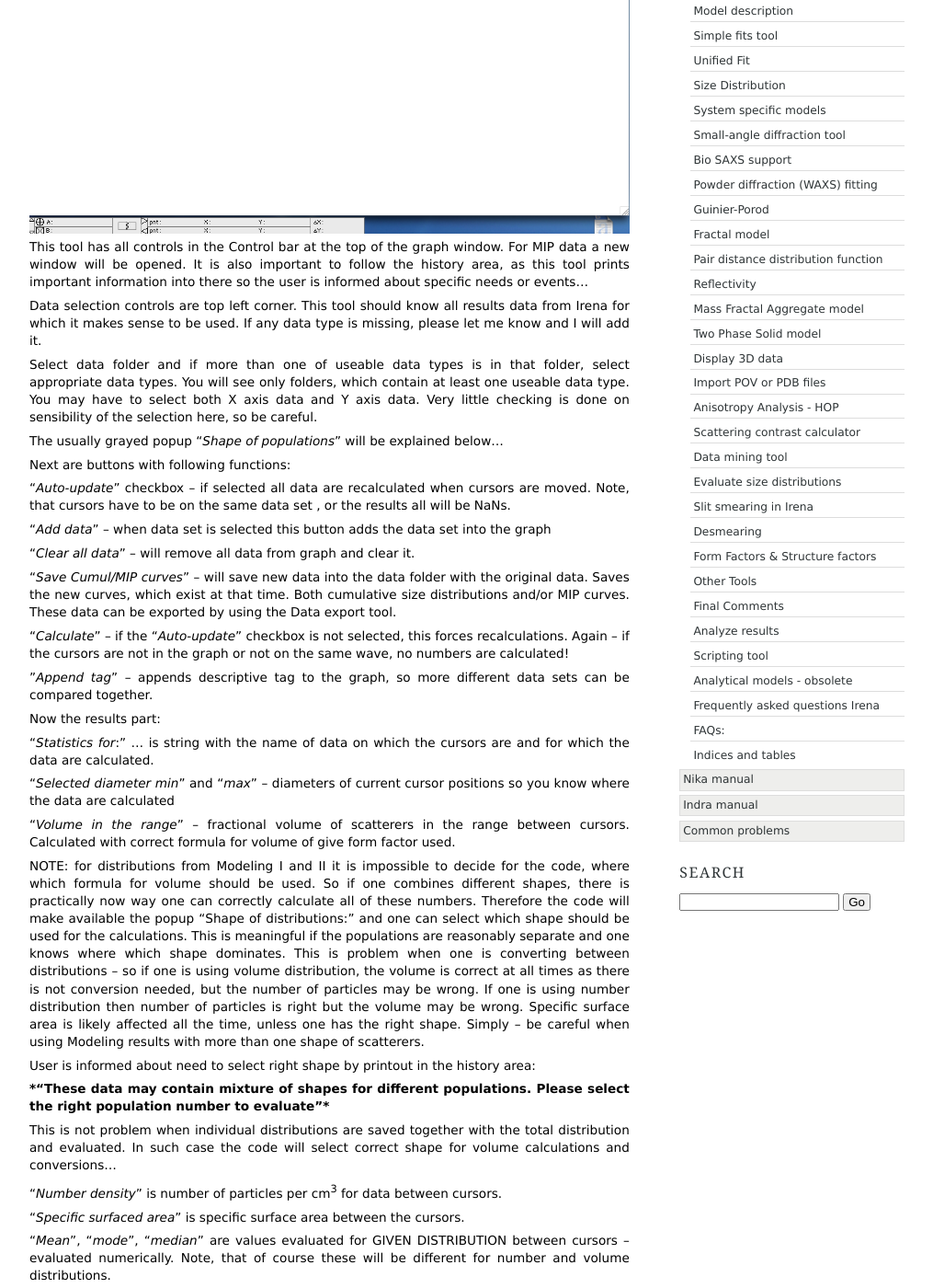
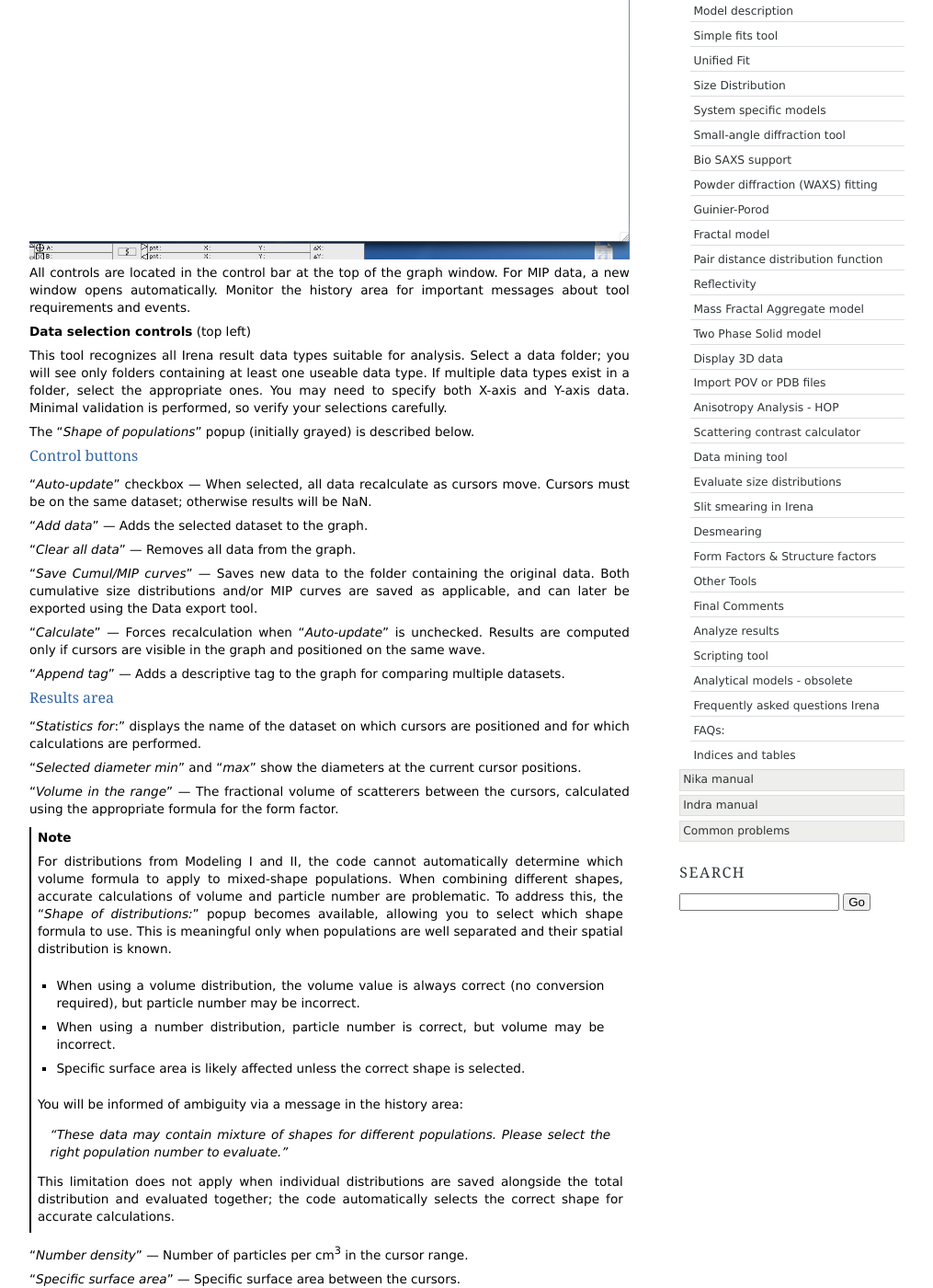
Before and after one commit to jilavsky/SAXS_IgorCodeDocs, a Sphinx documentation site: the page built from docs/source/Irena/EvaluateSizeDistributions.rst, in a window 1280 px wide and 1400 px high, scrolled down 485 px. Shown: the whole window at 92% size, without its empty margins (132-1147 px from the left). Built offline with Sphinx 7.4.7, drawn with Linux system fonts in a browser that asks for light colours; some of the changed text lies outside the part shown.

Commit message:
Docs cleanup Phase 0: EvaluateSizeDistributions.rst
Apply approved style cleanup to prototype file: kebab-case label,
note:: directive, code literals, consistent voice, heading hierarchy.

Co-Authored-By: Claude Sonnet 4.6 (1M context) <noreply@anthropic.com>

```diff
--- a/docs/source/Irena/EvaluateSizeDistributions.rst
+++ b/docs/source/Irena/EvaluateSizeDistributions.rst
@@ -1,4 +1,4 @@
-.. _evaluate-size-distributions:
+.. _irena-evaluate-size-distributions:
 
 .. index::
    Irena; Evaluate size distributions
@@ -6,217 +6,191 @@
 Evaluate size distributions
 ===========================
 
-This is tool to obtain various details about size distributions – such
-as results from Size distribution, Modeling I and Modeling II tools.
-User can obtain mean/mode/median size in range selected by cursors,
-volume, surface and number of particles (per cm\ :sup:`3`) and generate
-cumulative distributions and even mercury intrusion (MIP) curve
-(intruded volume with respect to pressure in Psi).
+This tool obtains various details about size distributions, such as results
+from the Size Distribution, Modeling I, and Modeling II tools. You can
+calculate mean, mode, and median size within a cursor-selected range, as
+well as volume, surface area, and particle number density (per cm\ :sup:`3`).
+The tool can also generate cumulative distributions and mercury intrusion
+porosimetry (MIP) curves showing intruded volume as a function of pressure
+(in psi).
 
-Number of size distributions can be included at one time in the graph,
-but the graph will become crowded very soon…
+Multiple size distributions can be displayed simultaneously, though the graph
+becomes crowded quickly.
 
-**Description**
+Description
+-----------
 
-Select “Evaluate size distributions” from the SAS menu.
+Select "Evaluate size distributions" from the SAS menu.
 
 .. Figure:: media/EvaluateSizeDistributions1.png
    :align: center
    :width: 100%
 
+All controls are located in the control bar at the top of the graph window.
+For MIP data, a new window opens automatically. Monitor the history area for
+important messages about tool requirements and events.
 
-This tool has all controls in the Control bar at the top of the graph
-window. For MIP data a new window will be opened. It is also important
-to follow the history area, as this tool prints important information
-into there so the user is informed about specific needs or events…
+**Data selection controls** (top left)
 
-Data selection controls are top left corner. This tool should know all
-results data from Irena for which it makes sense to be used. If any data
-type is missing, please let me know and I will add it.
+This tool recognizes all Irena result data types suitable for analysis. Select
+a data folder; you will see only folders containing at least one useable data
+type. If multiple data types exist in a folder, select the appropriate ones.
+You may need to specify both X-axis and Y-axis data. Minimal validation is
+performed, so verify your selections carefully.
 
-Select data folder and if more than one of useable data types is in that
-folder, select appropriate data types. You will see only folders, which
-contain at least one useable data type. You may have to select both X
-axis data and Y axis data. Very little checking is done on sensibility
-of the selection here, so be careful.
+The "*Shape of populations*" popup (initially grayed) is described below.
 
-The usually grayed popup “\ *Shape of populations*\ ” will be explained
-below…
+Control buttons
+~~~~~~~~~~~~~~~
 
-Next are buttons with following functions:
+"*Auto-update*" checkbox — When selected, all data recalculate as cursors move.
+Cursors must be on the same dataset; otherwise results will be NaN.
 
-“\ *Auto-update*\ ” checkbox – if selected all data are recalculated
-when cursors are moved. Note, that cursors have to be on the same data
-set , or the results all will be NaNs.
+"*Add data*" — Adds the selected dataset to the graph.
 
-“\ *Add data*\ ” – when data set is selected this button adds the data
-set into the graph
+"*Clear all data*" — Removes all data from the graph.
 
-“\ *Clear all data*\ ” – will remove all data from graph and clear it.
+"*Save Cumul/MIP curves*" — Saves new data to the folder containing the original
+data. Both cumulative size distributions and/or MIP curves are saved as
+applicable, and can later be exported using the Data export tool.
 
-“\ *Save Cumul/MIP curves*\ ” – will save new data into the data folder
-with the original data. Saves the new curves, which exist at that time.
-Both cumulative size distributions and/or MIP curves. These data can be
-exported by using the Data export tool.
+"*Calculate*" — Forces recalculation when "*Auto-update*" is unchecked. Results
+are computed only if cursors are visible in the graph and positioned on the
+same wave.
 
-“\ *Calculate*\ ” – if the “\ *Auto-update*\ ” checkbox is not selected,
-this forces recalculations. Again – if the cursors are not in the graph
-or not on the same wave, no numbers are calculated!
+"*Append tag*" — Adds a descriptive tag to the graph for comparing multiple
+datasets.
 
-”\ *Append tag*\ ” – appends descriptive tag to the graph, so more
-different data sets can be compared together.
+Results area
+~~~~~~~~~~~~
 
-Now the results part:
+"*Statistics for*:" displays the name of the dataset on which cursors are
+positioned and for which calculations are performed.
 
-“\ *Statistics for*:” … is string with the name of data on which the
-cursors are and for which the data are calculated.
+"*Selected diameter min*" and "*max*" show the diameters at the current cursor
+positions.
 
-“\ *Selected diameter min*\ ” and “\ *max*\ ” – diameters of current
-cursor positions so you know where the data are calculated
+"*Volume in the range*" — The fractional volume of scatterers between the
+cursors, calculated using the appropriate formula for the form factor.
 
-“\ *Volume in the range*\ ” – fractional volume of scatterers in the
-range between cursors. Calculated with correct formula for volume of
-give form factor used.
+.. note::
 
-NOTE: for distributions from Modeling I and II it is impossible to
-decide for the code, where which formula for volume should be used. So
-if one combines different shapes, there is practically now way one can
-correctly calculate all of these numbers. Therefore the code will make
-available the popup “Shape of distributions:” and one can select which
-shape should be used for the calculations. This is meaningful if the
-populations are reasonably separate and one knows where which shape
-dominates. This is problem when one is converting between distributions
-– so if one is using volume distribution, the volume is correct at all
-times as there is not conversion needed, but the number of particles may
-be wrong. If one is using number distribution then number of particles
-is right but the volume may be wrong. Specific surface area is likely
-affected all the time, unless one has the right shape. Simply – be
-careful when using Modeling results with more than one shape of
-scatterers.
+   For distributions from Modeling I and II, the code cannot automatically
+   determine which volume formula to apply to mixed-shape populations. When
+   combining different shapes, accurate calculations of volume and particle
+   number are problematic. To address this, the "*Shape of distributions:*"
+   popup becomes available, allowing you to select which shape formula to use.
+   This is meaningful only when populations are well separated and their
+   spatial distribution is known.
 
-User is informed about need to select right shape by printout in the
-history area:
+   - When using a volume distribution, the volume value is always correct (no
+     conversion required), but particle number may be incorrect.
+   - When using a number distribution, particle number is correct, but volume
+     may be incorrect.
+   - Specific surface area is likely affected unless the correct shape is
+     selected.
 
-***“These data may contain mixture of shapes for different populations.
-Please select the right population number to evaluate”***
+   You will be informed of ambiguity via a message in the history area:
 
-This is not problem when individual distributions are saved together
-with the total distribution and evaluated. In such case the code will
-select correct shape for volume calculations and conversions…
+       *"These data may contain mixture of shapes for different populations.
+       Please select the right population number to evaluate."*
 
-“\ *Number density*\ ” is number of particles per cm\ :sup:`3` for data
-between cursors.
+   This limitation does not apply when individual distributions are saved
+   alongside the total distribution and evaluated together; the code
+   automatically selects the correct shape for accurate calculations.
 
-“\ *Specific surfaced area*\ ” is specific surface area between the
-cursors.
+"*Number density*" — Number of particles per cm\ :sup:`3` in the cursor range.
 
-“\ *Mean*\ ”, “\ *mode*\ ”, “\ *median*\ ” are values evaluated for
-GIVEN DISTRIBUTION between cursors – evaluated numerically. Note, that
-of course these will be different for number and volume distributions.
+"*Specific surface area*" — Specific surface area between the cursors.
 
-“\ *FWHM*\ ” is full width at half-maximum value evaluated numerically.
-This is ONLY meaningful, if the data resemble one single peak. There
-will always be number there, but it may be not useful if the data are
-not one single peak.
+"*Mean*", "*Mode*", "*Median*" — Values calculated numerically for the given
+distribution within the cursor range. Note that these differ between number
+and volume distributions.
 
-Last column of checkboxes:
+"*FWHM*" — Full width at half-maximum, evaluated numerically. This metric is
+meaningful only for single-peak distributions. While a value is always
+provided, it may not be useful for multimodal data.
 
-“\ *Log X*\ ” sets diameter axis (x axis) to log scale.
+Display options
+~~~~~~~~~~~~~~~
 
-“\ *Cumulative curves*\ ” forces calculation of cumulative curves
+"*Log X*" — Sets the diameter axis (x-axis) to logarithmic scale.
 
-“\ *Invert Cumul. Curves*\ ” forces the 0 to be at large sizes. There
-are some cases when this is useful…
+"*Cumulative curves*" — Calculates and displays cumulative curves.
 
-“\ *MIP curves?”* – if selected MIP curves are calculated and new window
-with them opens. Few other controls appear also:
+"*Invert Cumul. Curves*" — Forces the origin (zero) to occur at large sizes.
+Useful in certain analytical scenarios.
 
+"*MIP curves?*" — When selected, calculates MIP curves and opens a new window
+displaying them. Additional controls appear for MIP parameters:
 
 .. Figure:: media/EvaluateSizeDistributions2.png
    :align: center
    :width: 200px
 
+These parameters control MIP calculations and use standard values, which you
+can modify as needed. Sigma is in dynes/cm; cos(θ) is dimensionless, where θ
+is the wetting angle between the material and mercury.
 
-These are two parameters used for MIP calculations. These are generally
-used values, user can change them if he/she wishes. Sigma is in dynes/cm
-and cos (theta) is unit less, theta is wetting angle between the
-material and the mercury…
-
-**Example**
-
+Example
+-------
 
 .. Figure:: media/EvaluateSizeDistributions3.png
    :align: center
    :width: 100%
 
-
-The green data are original data, cursors select the range, which is
-being evaluated, black curve is Cumulative size distribution volume (it
-has its own axis on right) and blue is cumulative specific surfaced area
-(has axis mid left). Tag contains summary of results. Since the MIP
-curves checkbox was selected, MIP graph was created:
-
+In this example, the green curve shows original data with cursors selecting
+the evaluation range. The black curve is the cumulative size distribution by
+volume (right axis), and the blue curve is cumulative specific surface area
+(left axis). The tag displays a results summary. Because the MIP curves
+checkbox was selected, an additional MIP graph was generated:
 
 .. Figure:: media/EvaluateSizeDistributions4.png
    :align: center
    :width: 380px
 
+Saving the data stores both cumulative curves and MIP curves in the original
+data folder for export or future use.
 
-If user chooses to save the new data now, both Cumulative curves as well
-as MIP curves are going to be saved in the original data folder for
-export or future use.
-
-Example of comparison of two data sets and use of tags to display
-results for both:
-
+Example of comparing two datasets and using tags to display results for both:
 
 .. Figure:: media/EvaluateSizeDistributions5.png
    :align: center
    :width: 100%
 
+New data created
+----------------
 
-**New data created**
+When you save cumulative and/or MIP curves, new data are created in the folder
+containing the original size distributions. These are named:
 
-If the user chooses to save the cumulative and/or MIP curves, new data
-are created in the folder with original size distributions from which
-these were created. These are named:
+- ``MIPVolume_XX``
+- ``MIPPressure_XX``
+- ``CumulativeSizeDist_XX``
+- ``CumulativeSfcArea_Dist_XX``
+- ``CumulativeDistDiametersDist_XX``
 
-MIPVolume\_XX
+where XX is an index ensuring uniqueness.
 
-MIPPressure\_XX
+The indexing logic is as follows:
 
-CumulativeSizeDist\_XX
+1. The code first attempts to use the index from the original data. For example,
+   if the original data is ``SizesVolumeDistribution_2``, it checks whether
+   index 2 is available. If so, the data is saved with that index, and the
+   result is printed in the history area.
 
-CumulativeSfcArea\_Dist\_XX
+2. If the index is already in use, a message alerts you, and the index is
+   incremented. Track the correct index to know which saved curves correspond
+   to which input data.
 
-CumulativeDistDiametersDist\_XX
+The history area prints what data were created and in which generation they
+were saved. Example output::
 
-With XX being index to guarantee uniqueness.
+   Saved Cumulative data to CumulativeSizeDist_02 / CumulativeSfcArea_Dist_02
+   / CumulativeDistDiametersDist_02 in folder root:USAXS:'08_19':'S20_D8S 263.5':
 
-The index choice is quite complicated and may result in confusion… So
-here is explanation:
+   Saved MIP data to MIPVolume_01 / MIPPressure_01 in folder
+   root:USAXS:'08_19':'S20_D8S 263.5':
 
-1. First the index of the original data is tested – if Original Data
-       were “SizesVolumeDistribution\_2”, then the code will test of the
-       index 2 is available. If yes, it will save the data and print
-       result in the history area.
-
-2. If this index is not available, Message is displayed for user and
-       index is increased. User needs to make sure he/she makes note of
-       the right index and keeps notes on this… I have not found more
-       sensible system yet.
-
-When saving data user is informed by printout in the history are what
-data were created and what generation they were saved in.
-
-Example:
-
-Saved Cumulative data to CumulativeSizeDist\_02 /
-CumulativeSfcArea\_Dist\_02 / CumulativeDistDiametersDist\_02 in folder
-root:USAXS:'08\_19':'S20\_D8S 263.5':
-
-Saved MIP data to MIPVolume\_01 / MIPPressure\_01 in folder
-root:USAXS:'08\_19':'S20\_D8S 263.5':
-
-Note, the waves contain descriptive wave notes which can be exported
-with the ASCII data as header or searched through the Data miner tool.
+The waves contain descriptive wave notes that can be exported as ASCII header
+information or searched using the Data miner tool.
```
